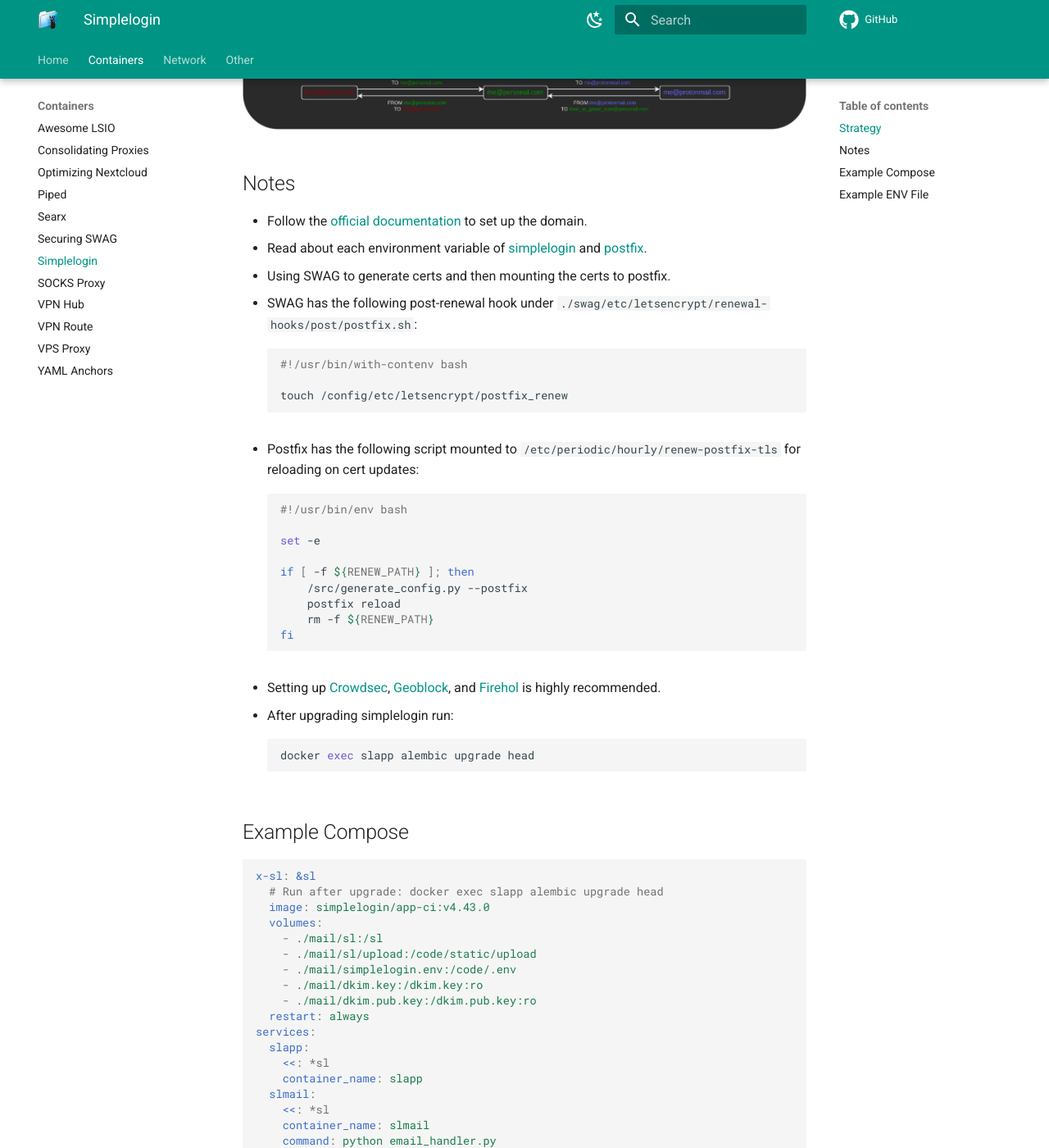
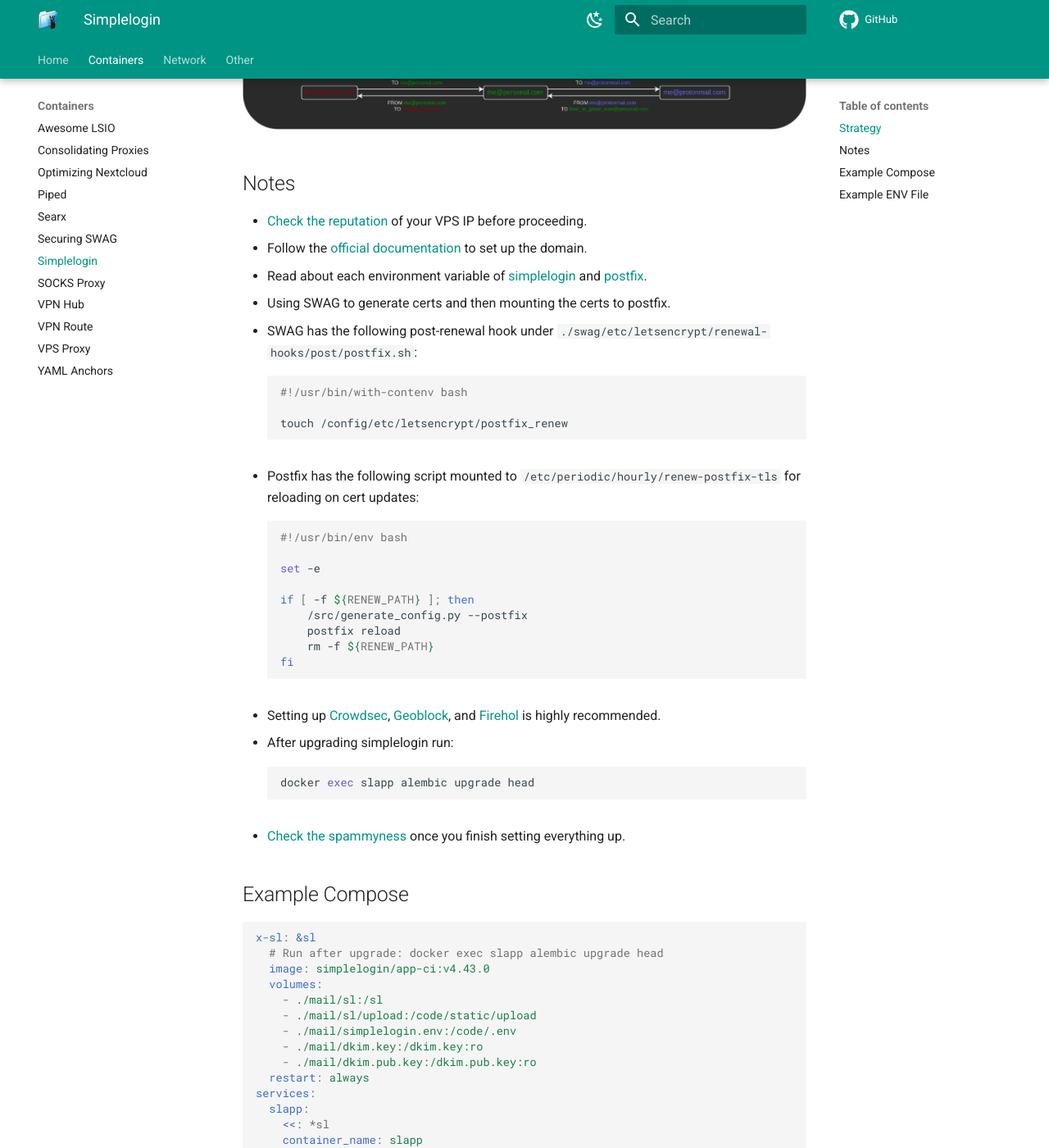
Before and after one commit to quietsy/advanced-configurations, an MkDocs documentation site: the page built from docs/simplelogin.md, in a window 1280 px wide and 1400 px high, scrolled down 409 px. Shown: the whole window at 82% size. Built offline with MkDocs 1.6.1 and Material for MkDocs 9.7.7, drawn with Linux system fonts in a browser that asks for light colours; comment, search, counter and statistics services are not loaded.

Commit message:
Update simplelogin

````diff
--- a/docs/simplelogin.md
+++ b/docs/simplelogin.md
@@ -6,6 +6,7 @@
 
 ## Notes
 
+- [Check the reputation](https://www.uceprotect.net/en/rblcheck.php) of your VPS IP before proceeding.
 - Follow the [official documentation](https://github.com/simple-login/app) to set up the domain.
 - Read about each environment variable of [simplelogin](https://github.com/simple-login/app/blob/master/example.env) and [postfix](https://github.com/simple-login/simplelogin-postfix-docker).
 - Using SWAG to generate certs and then mounting the certs to postfix.
@@ -38,6 +39,7 @@
     docker exec slapp alembic upgrade head
     ```
 
+- [Check the spammyness](https://www.mail-tester.com/) once you finish setting everything up.
 
 ## Example Compose
 
````
